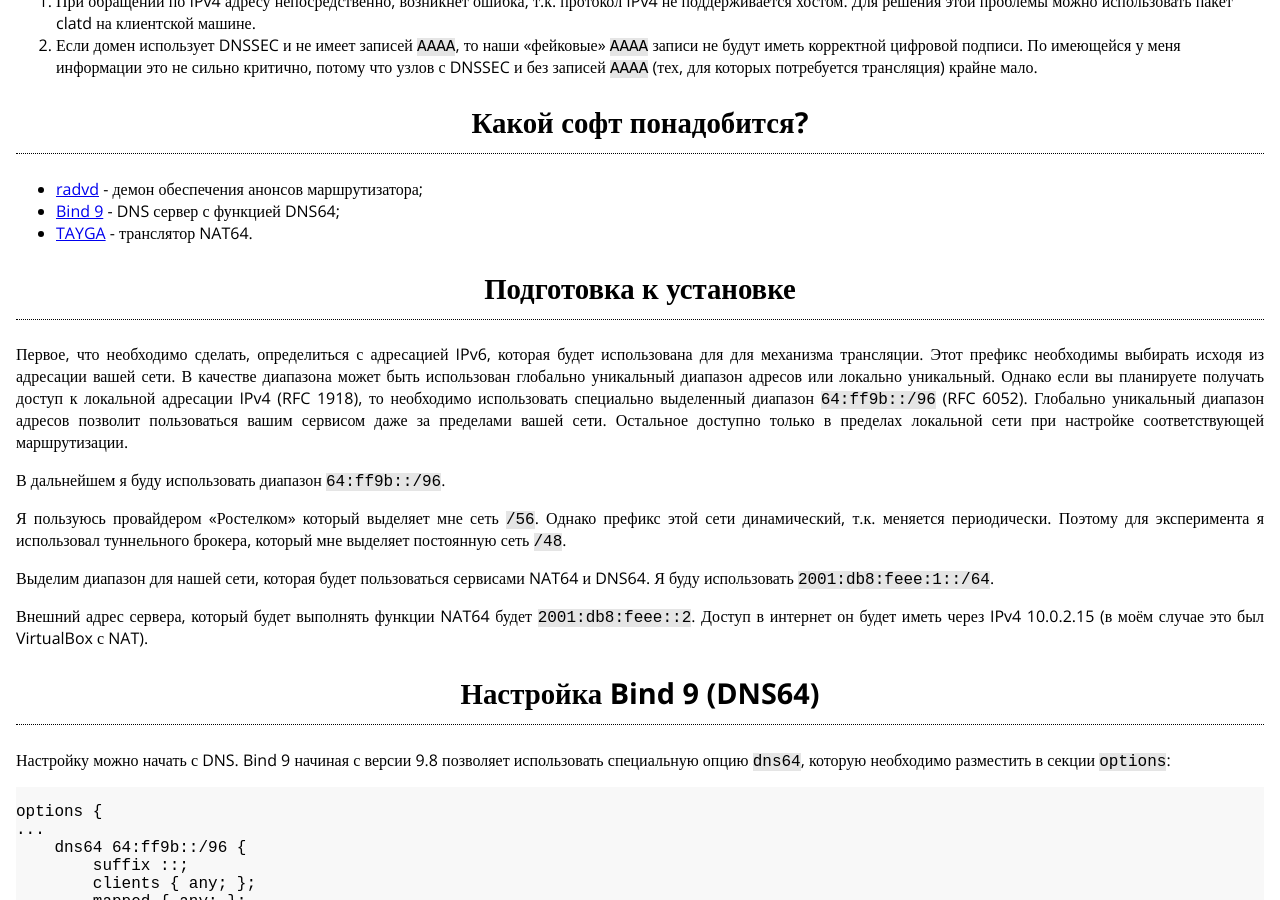
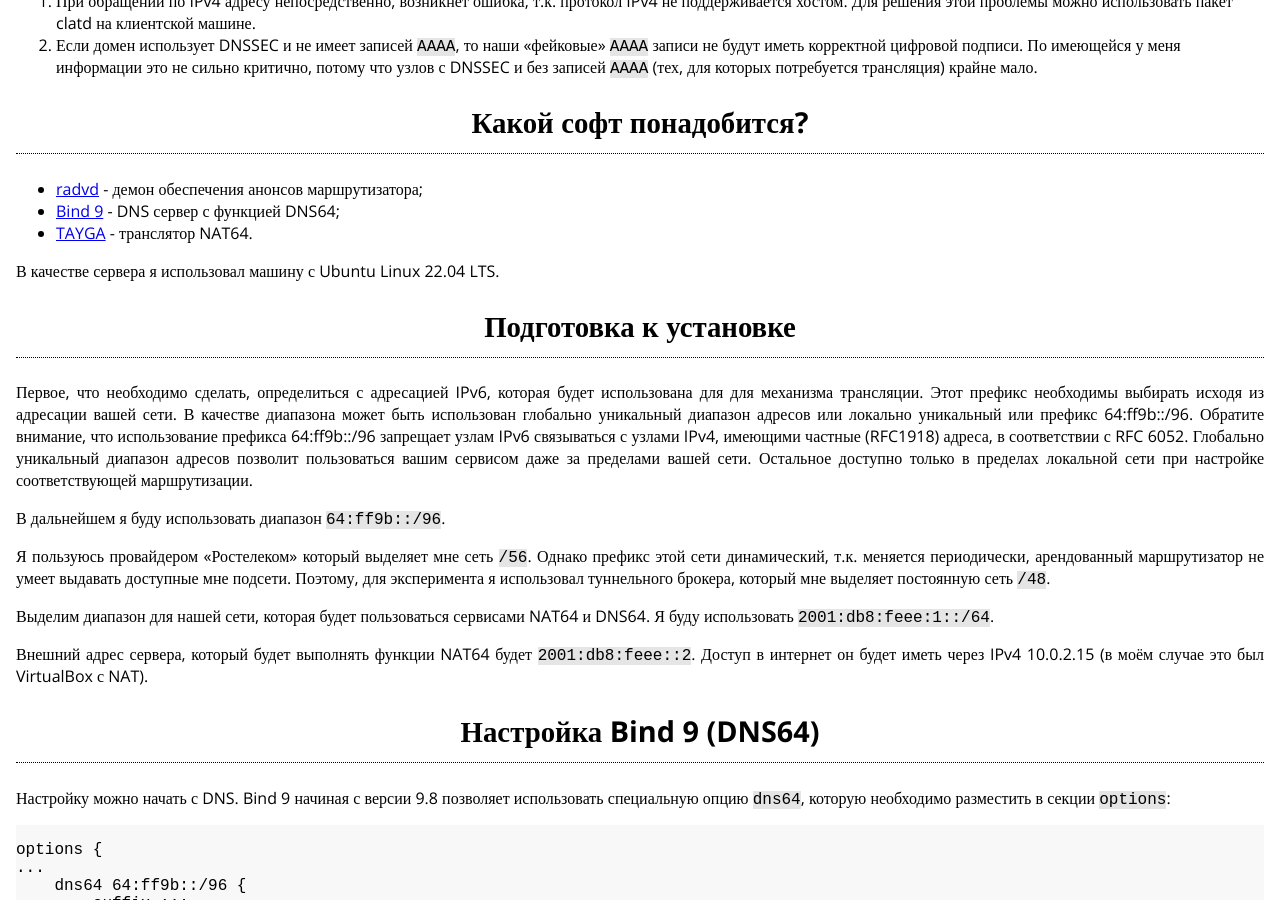
Before and after one commit to fsa/site, a Jekyll site: the page built from _posts/2022-12-01-nat64-dns64.md, in a window 1280 px wide and 900 px high, scrolled down 606 px. Built offline with Jekyll 4.4.1, drawn with Linux system fonts in a browser that asks for light colours.

Commit message:
Исправлена ошибка касательно префикса 64:ff9b::/96

```diff
--- a/_posts/2022-12-01-nat64-dns64.md
+++ b/_posts/2022-12-01-nat64-dns64.md
@@ -26,13 +26,15 @@ excerpt: Решил провести эксперимент с построен
 - [Bind 9](https://www.isc.org/bind/) - DNS сервер с функцией DNS64;
 - [TAYGA](http://www.litech.org/tayga/) - транслятор NAT64.
 
+В качестве сервера я использовал машину с Ubuntu Linux 22.04 LTS.
+
 ## Подготовка к установке
 
-Первое, что необходимо сделать, определиться с адресацией IPv6, которая будет использована для для механизма трансляции. Этот префикс необходимы выбирать исходя из адресации вашей сети. В качестве диапазона может быть использован глобально уникальный диапазон адресов или локально уникальный. Однако если вы планируете получать доступ к локальной адресации IPv4 (RFC 1918), то необходимо использовать специально выделенный диапазон `64:ff9b::/96` (RFC 6052). Глобально уникальный диапазон адресов позволит пользоваться вашим сервисом даже за пределами вашей сети. Остальное доступно только в пределах локальной сети при настройке соответствующей маршрутизации.
+Первое, что необходимо сделать, определиться с адресацией IPv6, которая будет использована для для механизма трансляции. Этот префикс необходимы выбирать исходя из адресации вашей сети. В качестве диапазона может быть использован глобально уникальный диапазон адресов или локально уникальный или префикс 64:ff9b::/96. Обратите внимание, что использование префикса 64:ff9b::/96 запрещает узлам IPv6 связываться с узлами IPv4, имеющими частные (RFC1918) адреса, в соответствии с RFC 6052. Глобально уникальный диапазон адресов позволит пользоваться вашим сервисом даже за пределами вашей сети. Остальное доступно только в пределах локальной сети при настройке соответствующей маршрутизации.
 
 В дальнейшем я буду использовать диапазон `64:ff9b::/96`.
 
-Я пользуюсь провайдером «Ростелком» который выделяет мне сеть `/56`. Однако префикс этой сети динамический, т.к. меняется периодически. Поэтому для эксперимента я использовал туннельного брокера, который мне выделяет постоянную сеть `/48`.
+Я пользуюсь провайдером «Ростелеком» который выделяет мне сеть `/56`. Однако префикс этой сети динамический, т.к. меняется периодически, арендованный маршрутизатор не умеет выдавать доступные мне подсети. Поэтому, для эксперимента я использовал туннельного брокера, который мне выделяет постоянную сеть `/48`.
 
 Выделим диапазон для нашей сети, которая будет пользоваться сервисами NAT64 и DNS64. Я буду использовать `2001:db8:feee:1::/64`.
 
```
